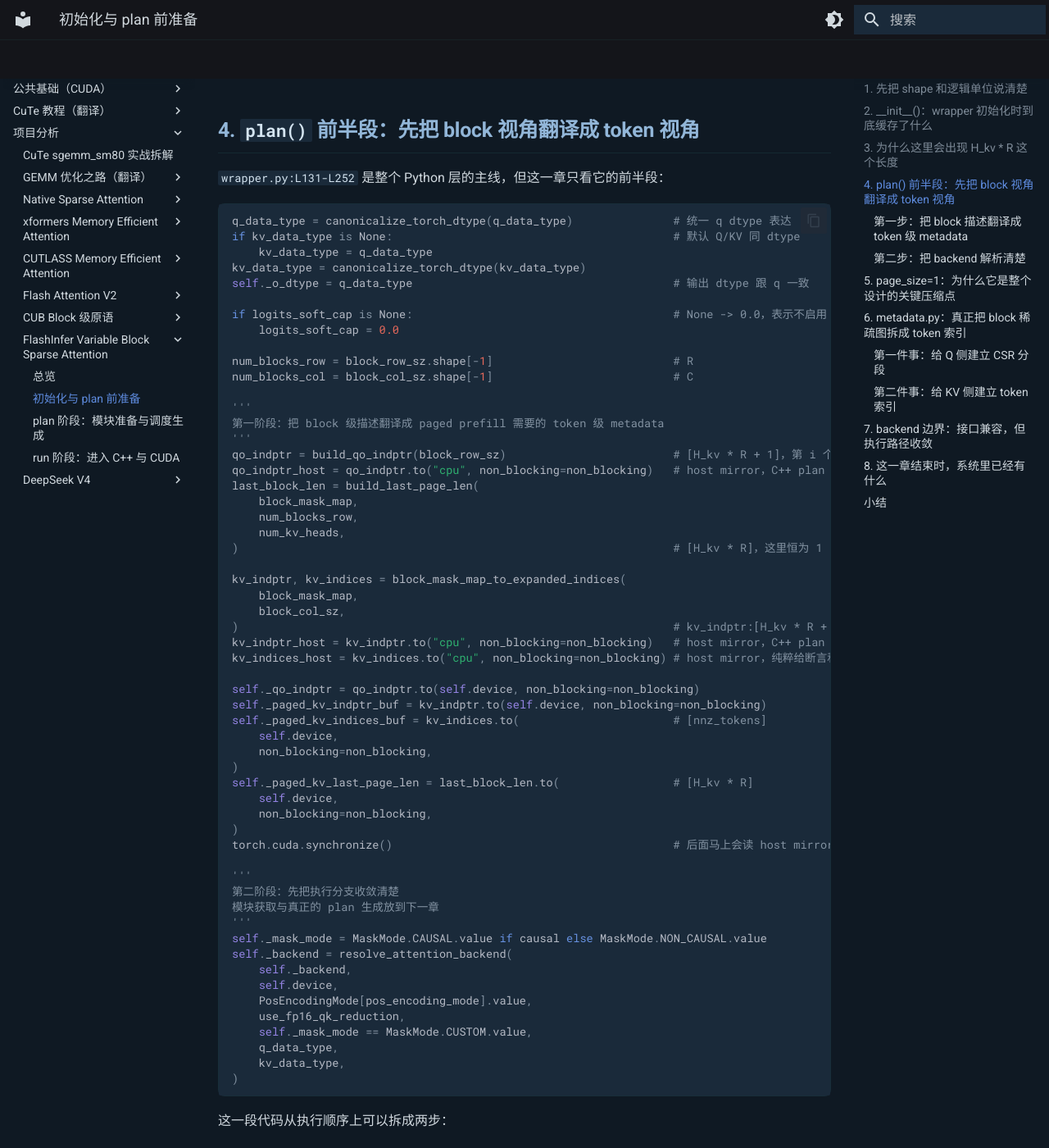
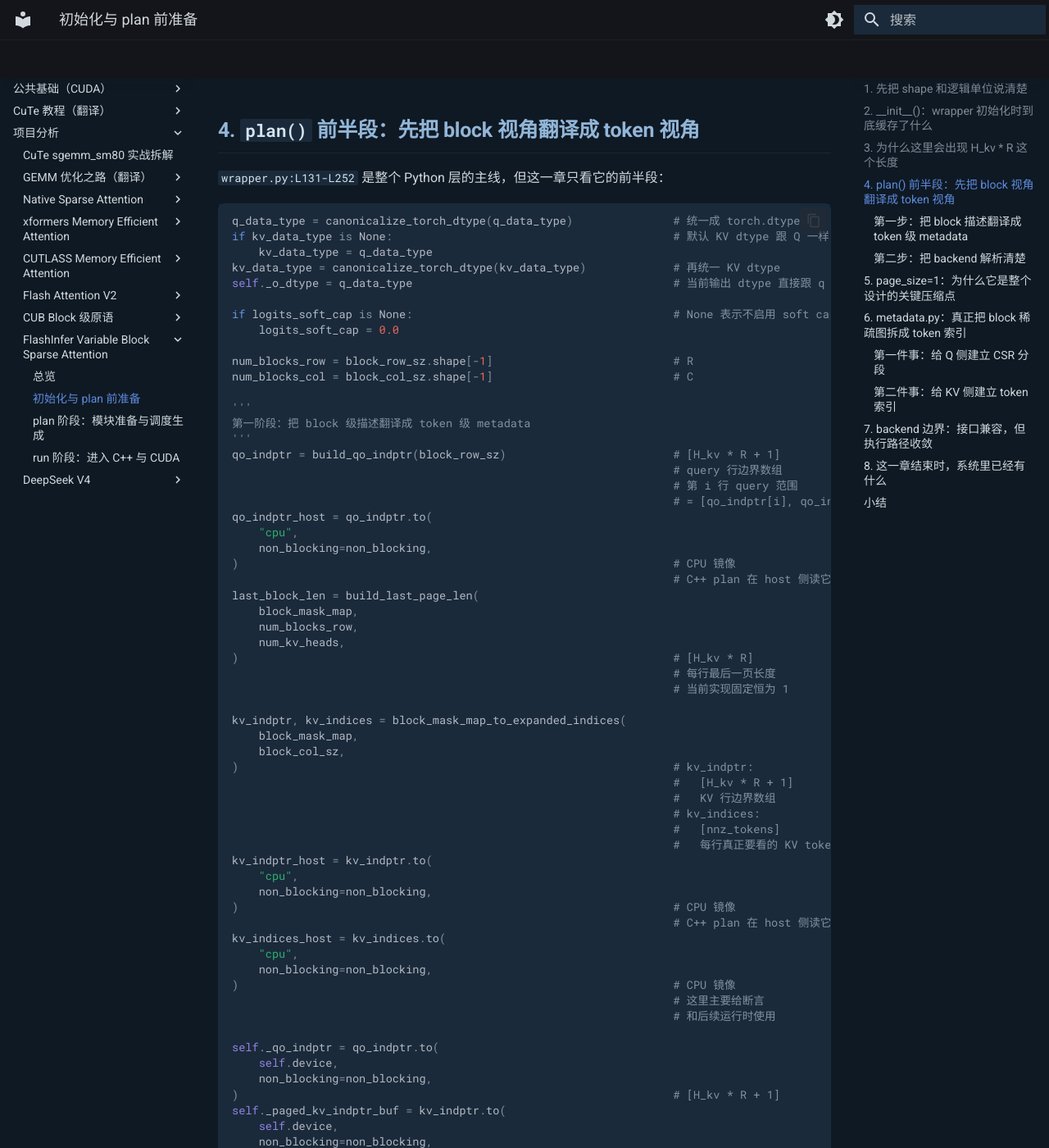
Before and after one commit to YouHuang67/paper-code-notes, an MkDocs documentation site: the page built from docs/code_analysis/flashinfer_variable_block_sparse/01_python_wrapper_and_metadata.md, in a window 1280 px wide and 1400 px high, scrolled down 4863 px. Shown: the whole window at 82% size. Built offline with MkDocs 1.6.1 and Material for MkDocs 9.7.7, drawn with Linux system fonts in a browser that asks for light colours; some of the changed text lies outside the part shown.

Commit message:
docs: expand plan code annotations

````diff
--- a/docs/code_analysis/flashinfer_variable_block_sparse/01_python_wrapper_and_metadata.md
+++ b/docs/code_analysis/flashinfer_variable_block_sparse/01_python_wrapper_and_metadata.md
@@ -212,62 +212,97 @@ R    = 3
 [`wrapper.py:L131-L252`](src/wrapper_py.md#__codelineno-0-131) 是整个 Python 层的主线，但这一章只看它的前半段：
 
 ```python
-q_data_type = canonicalize_torch_dtype(q_data_type)               # 统一 q dtype 表达
-if kv_data_type is None:                                          # 默认 Q/KV 同 dtype
+q_data_type = canonicalize_torch_dtype(q_data_type)               # 统一成 torch.dtype
+if kv_data_type is None:                                          # 默认 KV dtype 跟 Q 一样
     kv_data_type = q_data_type
-kv_data_type = canonicalize_torch_dtype(kv_data_type)
-self._o_dtype = q_data_type                                       # 输出 dtype 跟 q 一致
+kv_data_type = canonicalize_torch_dtype(kv_data_type)             # 再统一 KV dtype
+self._o_dtype = q_data_type                                       # 当前输出 dtype 直接跟 q 一致
 
-if logits_soft_cap is None:                                       # None -> 0.0，表示不启用 soft cap
+if logits_soft_cap is None:                                       # None 表示不启用 soft cap
     logits_soft_cap = 0.0
 
 num_blocks_row = block_row_sz.shape[-1]                           # R
 num_blocks_col = block_col_sz.shape[-1]                           # C
 
 '''
-第一阶段：把 block 级描述翻译成 paged prefill 需要的 token 级 metadata
+第一阶段：把 block 级描述翻译成 token 级 metadata
 '''
-qo_indptr = build_qo_indptr(block_row_sz)                         # [H_kv * R + 1]，第 i 个逻辑 request 的 query token 范围是 [qo_indptr[i], qo_indptr[i+1])
-qo_indptr_host = qo_indptr.to("cpu", non_blocking=non_blocking)   # host mirror，C++ plan 会按这个边界数组理解 query 分段
+qo_indptr = build_qo_indptr(block_row_sz)                         # [H_kv * R + 1]
+                                                                  # query 行边界数组
+                                                                  # 第 i 行 query 范围
+                                                                  # = [qo_indptr[i], qo_indptr[i+1])
+qo_indptr_host = qo_indptr.to(
+    "cpu",
+    non_blocking=non_blocking,
+)                                                                 # CPU 镜像
+                                                                  # C++ plan 在 host 侧读它
 last_block_len = build_last_page_len(
     block_mask_map,
     num_blocks_row,
     num_kv_heads,
-)                                                                 # [H_kv * R]，这里恒为 1
+)                                                                 # [H_kv * R]
+                                                                  # 每行最后一页长度
+                                                                  # 当前实现固定恒为 1
 
 kv_indptr, kv_indices = block_mask_map_to_expanded_indices(
     block_mask_map,
     block_col_sz,
-)                                                                 # kv_indptr:[H_kv * R + 1] 行边界；kv_indices:[nnz_tokens] 每行真正要访问的 KV token 编号
-kv_indptr_host = kv_indptr.to("cpu", non_blocking=non_blocking)   # host mirror，C++ plan 会按这个边界数组理解每行 KV 段
-kv_indices_host = kv_indices.to("cpu", non_blocking=non_blocking) # host mirror，纯粹给断言和后续运行时使用
+)                                                                 # kv_indptr:
+                                                                  #   [H_kv * R + 1]
+                                                                  #   KV 行边界数组
+                                                                  # kv_indices:
+                                                                  #   [nnz_tokens]
+                                                                  #   每行真正要看的 KV token 编号
+kv_indptr_host = kv_indptr.to(
+    "cpu",
+    non_blocking=non_blocking,
+)                                                                 # CPU 镜像
+                                                                  # C++ plan 在 host 侧读它
+kv_indices_host = kv_indices.to(
+    "cpu",
+    non_blocking=non_blocking,
+)                                                                 # CPU 镜像
+                                                                  # 这里主要给断言
+                                                                  # 和后续运行时使用
 
-self._qo_indptr = qo_indptr.to(self.device, non_blocking=non_blocking)
-self._paged_kv_indptr_buf = kv_indptr.to(self.device, non_blocking=non_blocking)
-self._paged_kv_indices_buf = kv_indices.to(                       # [nnz_tokens]
+self._qo_indptr = qo_indptr.to(
     self.device,
     non_blocking=non_blocking,
-)
-self._paged_kv_last_page_len = last_block_len.to(                 # [H_kv * R]
+)                                                                 # [H_kv * R + 1]
+self._paged_kv_indptr_buf = kv_indptr.to(
     self.device,
     non_blocking=non_blocking,
-)
-torch.cuda.synchronize()                                          # 后面马上会读 host mirror，先同步
+)                                                                 # [H_kv * R + 1]
+self._paged_kv_indices_buf = kv_indices.to(
+    self.device,
+    non_blocking=non_blocking,
+)                                                                 # [nnz_tokens]
+self._paged_kv_last_page_len = last_block_len.to(
+    self.device,
+    non_blocking=non_blocking,
+)                                                                 # [H_kv * R]
+torch.cuda.synchronize()                                          # 后面马上会读 CPU 镜像
+                                                                  # 这里先同步一次
 
 '''
-第二阶段：先把执行分支收敛清楚
-模块获取与真正的 plan 生成放到下一章
+第二阶段：先把 backend 收敛清楚
+真正的模块获取和 plan 生成放到下一章
 '''
-self._mask_mode = MaskMode.CAUSAL.value if causal else MaskMode.NON_CAUSAL.value
+self._mask_mode = (
+    MaskMode.CAUSAL.value
+    if causal
+    else MaskMode.NON_CAUSAL.value
+)                                                                 # 当前这里只区分
+                                                                  # causal / non-causal
 self._backend = resolve_attention_backend(
-    self._backend,
-    self.device,
-    PosEncodingMode[pos_encoding_mode].value,
-    use_fp16_qk_reduction,
-    self._mask_mode == MaskMode.CUSTOM.value,
-    q_data_type,
-    kv_data_type,
-)
+    self._backend,                                                # 用户传入的 "auto"/"fa2"/"fa3"
+    self.device,                                                  # 当前 CUDA 设备
+    PosEncodingMode[pos_encoding_mode].value,                     # pos encoding mode
+    use_fp16_qk_reduction,                                        # 是否允许 fp16 qk reduction
+    self._mask_mode == MaskMode.CUSTOM.value,                     # 这里其实恒为 False
+    q_data_type,                                                  # q dtype
+    kv_data_type,                                                 # kv dtype
+)                                                                 # 最终收敛成可执行 backend
 ```
 
 这一段代码从执行顺序上可以拆成两步：
````
